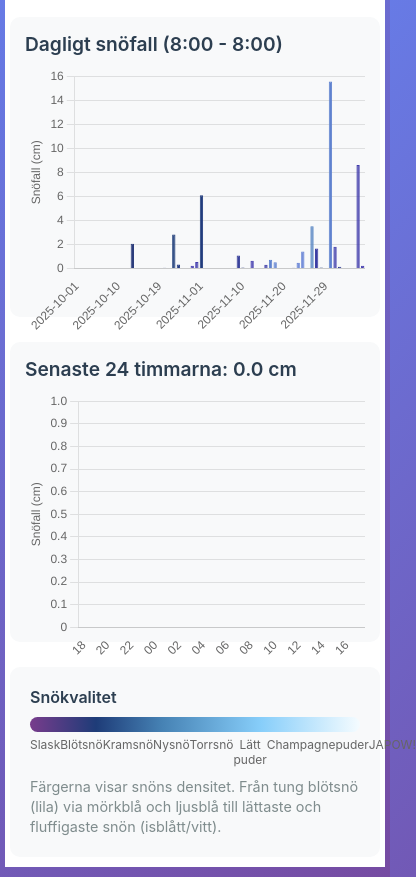
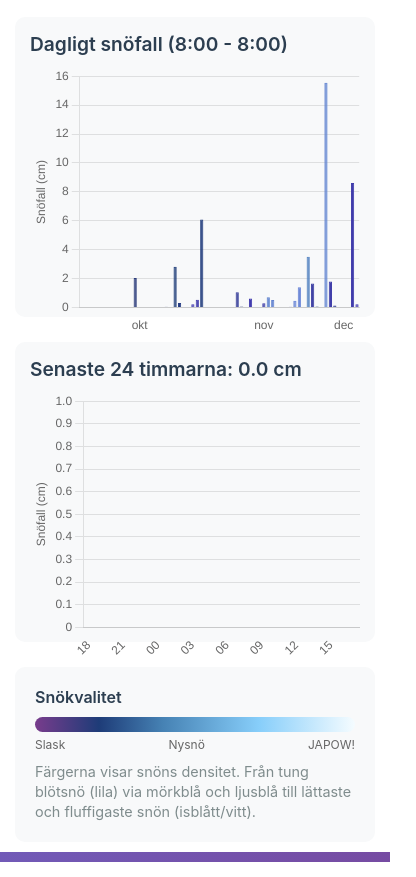
Before and after one commit to fredrikbromee/isitfluffy, a website: page index.html in a window 390 px wide. Shown: the part 88-965 px from the top of the page, 416 px wide, since content can reach past the window. Drawn offline with nearby package versions, Linux system fonts and the light colour scheme; no server answers.

Commit message:
Add Swedish month abbreviation to chart labels and enhance mobile layout

```diff
--- a/app.js
+++ b/app.js
@@ -208,6 +208,15 @@ function destroyChart(instance) {
 }
 
 /**
+ * Get Swedish month abbreviation
+ */
+function getSwedishMonthAbbr(date) {
+  const monthNames = ['jan', 'feb', 'mar', 'apr', 'maj', 'jun',
+                      'jul', 'aug', 'sep', 'okt', 'nov', 'dec'];
+  return monthNames[date.getMonth()];
+}
+
+/**
  * Render daily snowfall chart using Chart.js
  */
 function renderDailyChart(data) {
@@ -215,7 +224,27 @@ function renderDailyChart(data) {
 
   const ctx = document.getElementById('dailyChart').getContext('2d');
 
-  const labels = data.map(row => row.date);
+  // Group data by month and find middle index for each month
+  const monthGroups = {};
+  data.forEach((row, index) => {
+    const date = new Date(row.date);
+    const monthKey = `${date.getFullYear()}-${date.getMonth()}`;
+    if (!monthGroups[monthKey]) {
+      monthGroups[monthKey] = { indices: [], monthAbbr: getSwedishMonthAbbr(date) };
+    }
+    monthGroups[monthKey].indices.push(index);
+  });
+
+  // Create labels array - only show month abbreviation at middle of each month
+  const labels = new Array(data.length).fill('');
+  Object.values(monthGroups).forEach(group => {
+    if (group.indices.length > 0) {
+      const middleIndex = group.indices[Math.floor(group.indices.length / 2)];
+      labels[middleIndex] = group.monthAbbr;
+    }
+  });
+
+  const fullDates = data.map(row => row.date); // Keep for tooltips
   const snowfall = data.map(row => parseFloat(row.snowfall_cm) || 0);
   const slrValues = data.map(row => parseFloat(row.slr) || 0);
   const colors = slrValues.map(slr => getSnowColor(slr));
@@ -247,8 +276,8 @@ function renderDailyChart(data) {
                 intersect: false,
                 callbacks: {
                     title: (context) => {
-                        // Visa datum
-                        return context[0].label;
+                        // Visa fullt datum i tooltip
+                        return fullDates[context[0].dataIndex];
                     },
                     label: (context) => {
                         const cm = context.parsed.y.toFixed(1);
@@ -272,12 +301,11 @@ function renderDailyChart(data) {
                 title: {
                     display: false
                 },
-                // Minska antalet etiketter på mobil för läsbarhet
+                // Show labels (empty strings will be automatically skipped by Chart.js)
                 ticks: {
-                    maxRotation: 45,
-                    minRotation: 45,
-                    autoSkip: true,
-                    maxTicksLimit: window.innerWidth < 768 ? 7 : 15 // Färre etiketter på liten skärm
+                    maxRotation: 0, // Month abbreviations are short, no rotation needed
+                    minRotation: 0,
+                    autoSkip: false // Don't auto-skip - we control which labels to show
                 },
                 grid: {
                     display: false
--- a/index.html
+++ b/index.html
@@ -2,7 +2,7 @@
 <html lang="sv">
 <head>
     <meta charset="UTF-8">
-    <meta name="viewport" content="width=device-width, initial-scale=1.0">
+    <meta name="viewport" content="width=device-width, initial-scale=1.0, viewport-fit=cover">
     <title>isitfluffy - Klövsjö Snöfall</title>
     <script src="https://cdn.jsdelivr.net/npm/chart.js@4.4.1/dist/chart.umd.min.js"></script>
     <style>
@@ -12,22 +12,31 @@
             box-sizing: border-box;
         }
 
+        html {
+            width: 100%;
+            overflow-x: hidden;
+        }
+
         /* MOBILE FIRST BASELINE (Small screens) */
         body {
             font-family: -apple-system, BlinkMacSystemFont, 'Segoe UI', Roboto, Oxygen, Ubuntu, Cantarell, sans-serif;
             background: linear-gradient(135deg, #667eea 0%, #764ba2 100%);
             min-height: 100vh;
-            padding: 10px 5px; /* Reducerad padding för att maximera ytan */
+            width: 100%;
+            padding: 10px 0; /* Equal vertical padding, no horizontal padding */
             color: #333;
+            margin: 0;
+            overflow-x: hidden;
         }
 
         .container {
+            width: 100%; /* Full width */
             max-width: 100%; /* Låter den fylla skärmen */
             margin: 0 auto;
             background: white;
             /* Inga skuggor eller stor padding på mobil */
             border-radius: 0;
-            padding: 10px 5px;
+            padding: 10px 15px; /* Equal horizontal padding */
         }
 
         h1 {
@@ -106,6 +115,21 @@
             flex: 1;
         }
 
+        /* Hide labels in portrait mode, show only 3 */
+        @media (orientation: portrait) {
+            .legend-label-hide-portrait {
+                display: none;
+            }
+
+            .legend-labels {
+                justify-content: space-between;
+            }
+
+            .legend-labels span:not(.legend-label-hide-portrait) {
+                flex: 0 1 auto;
+            }
+        }
+
         .legend-description {
             font-size: 0.9em;
             color: #7f8c8d;
@@ -149,6 +173,20 @@
                 height: 400px; /* Större höjd på desktop */
             }
         }
+
+        /* iOS specific fixes */
+        @supports (-webkit-touch-callout: none) {
+            body {
+                /* Ensure full width on iOS Safari */
+                -webkit-text-size-adjust: 100%;
+            }
+
+            .container {
+                /* Account for safe areas on iOS devices with notches */
+                padding-left: max(15px, env(safe-area-inset-left));
+                padding-right: max(15px, env(safe-area-inset-right));
+            }
+        }
     </style>
 </head>
 <body>
@@ -172,14 +210,14 @@
             <div class="legend-title">Snökvalitet</div>
             <div class="gradient-bar"></div>
             <div class="legend-labels">
-                <span>Slask</span>
-                <span>Blötsnö</span>
-                <span>Kramsnö</span>
-                <span>Nysnö</span>
-                <span>Torrsnö</span>
-                <span>Lätt puder</span>
-                <span>Champagnepuder</span>
-                <span>JAPOW!</span>
+                <span class="legend-label-start">Slask</span>
+                <span class="legend-label-hide-portrait">Blötsnö</span>
+                <span class="legend-label-hide-portrait">Kramsnö</span>
+                <span class="legend-label-middle">Nysnö</span>
+                <span class="legend-label-hide-portrait">Torrsnö</span>
+                <span class="legend-label-hide-portrait">Lätt puder</span>
+                <span class="legend-label-hide-portrait">Champagnepuder</span>
+                <span class="legend-label-end">JAPOW!</span>
             </div>
             <p class="legend-description">
                 Färgerna visar snöns densitet. Från tung blötsnö (lila) via mörkblå och ljusblå till lättaste och
```
